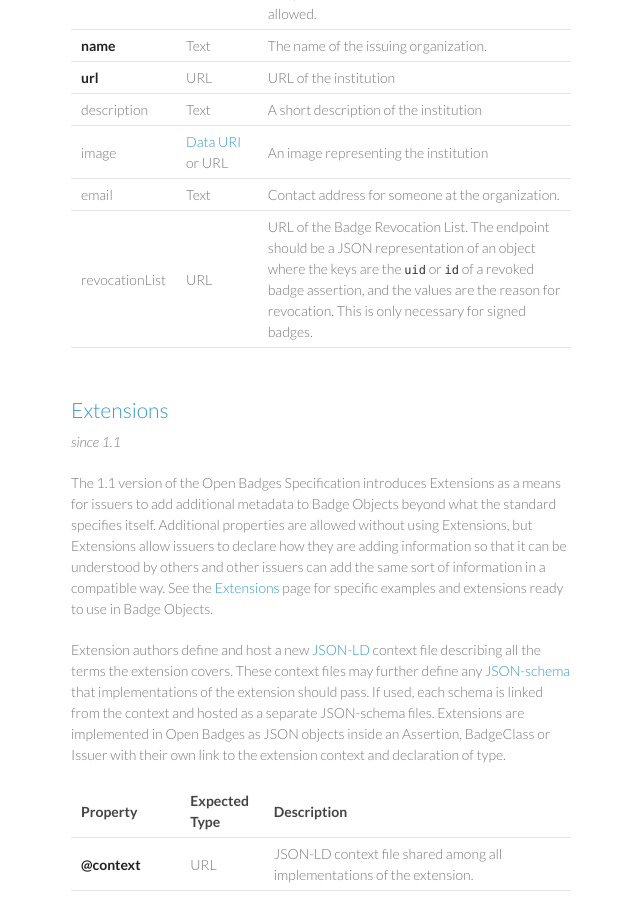
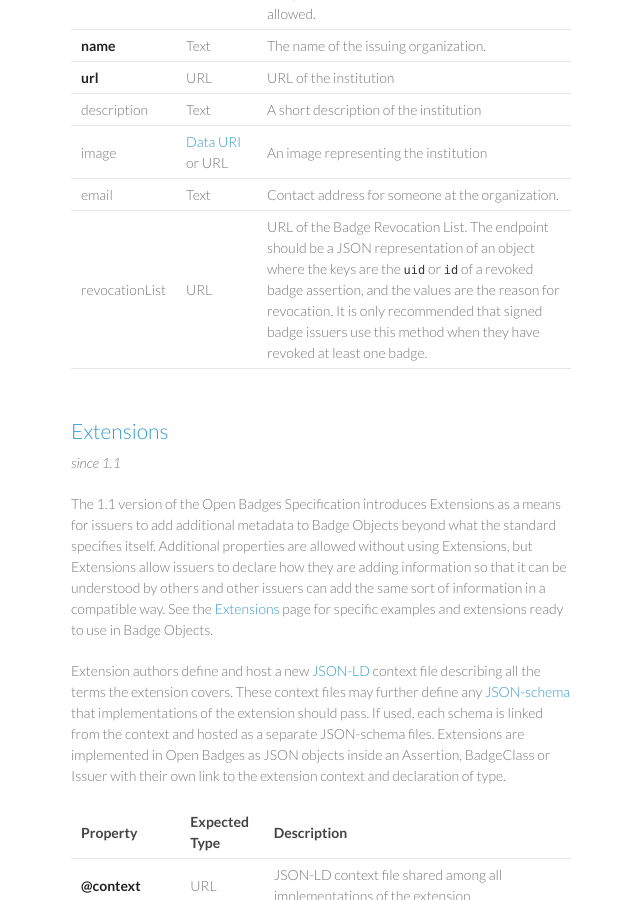
Before and after one commit to 1EdTech/openbadges-specification, a Jekyll site: the page built from index.md, in a window 1280 px wide and 900 px high, scrolled down 5074 px. Shown: the whole window, without its empty margins (499-1139 px from the left). Built offline with Jekyll 4.4.1, drawn with Linux system fonts in a browser that asks for light colours.

Commit message:
RevocationList is "recommended" not "necessary"

```diff
--- a/index.md
+++ b/index.md
@@ -153,7 +153,7 @@ Property | Expected Type | Description
 <a id="description"></a>description | Text | A short description of the institution
 <a id="image"></a>image | [Data URI](http://en.wikipedia.org/wiki/Data_URI_scheme) or URL | An image representing the institution
 <a id="email"></a>email | Text | Contact address for someone at the organization.
-<a id="RevocationList"></a>revocationList | URL |  URL of the Badge Revocation List. The endpoint should be a JSON representation of an object where the keys are the `uid` or `id` of a revoked badge assertion, and the values are the reason for revocation. This is only necessary for signed badges.
+<a id="RevocationList"></a>revocationList | URL |  URL of the Badge Revocation List. The endpoint should be a JSON representation of an object where the keys are the `uid` or `id` of a revoked badge assertion, and the values are the reason for revocation. It is only recommended that signed badge issuers use this method when they have revoked at least one badge.
 
 </div>
 
```
